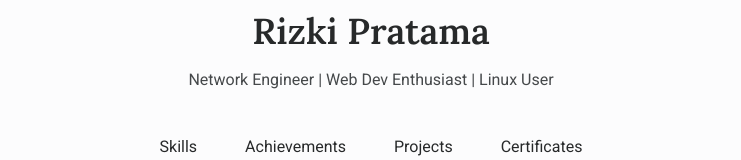
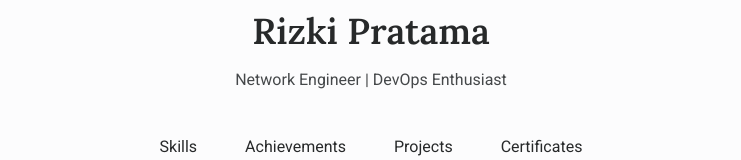
Before and after one commit to rizkiprr23/personal-website, a plain HTML site: page index.html in a window 1280 px wide. Shown: the part 6765-6925 px from the top of the page, without its empty margins (269-1010 px from the left). Drawn offline with nearby package versions, Linux system fonts and the light colour scheme.

Commit message:
Update index.html

```diff
--- a/index.html
+++ b/index.html
@@ -1048,7 +1048,7 @@
     <footer class="footer">
         <div class="footer__container container">
             <h1 class="footer__title">Rizki Pratama</h1>
-            <p>Network Engineer | Web Dev Enthusiast | Linux User</p>
+            <p>Network Engineer | DevOps Enthusiast</p>
 
             <ul class="footer__list">
                <!-- <li>
```
